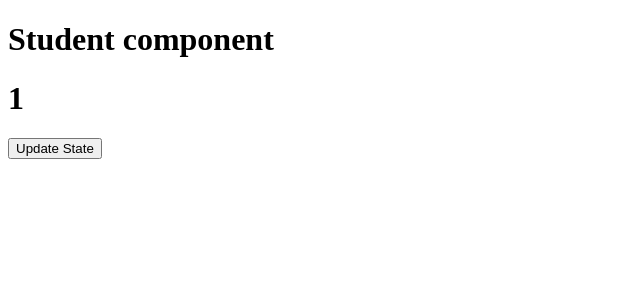
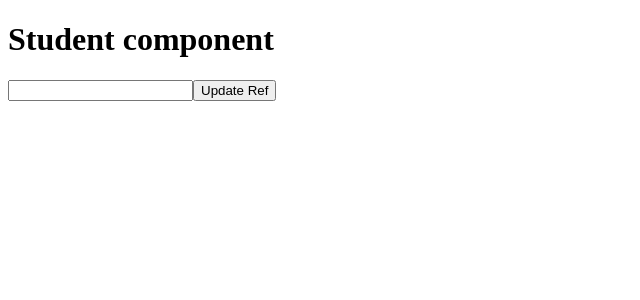
Before and after one commit to maggipawar/Reactjs_tutorial, a React (Create React App) app: page / in a window 1280 px wide. Shown: the top 300 px of the page, without its empty margins (0-640 px from the left). Built offline with nearby package versions, Linux system fonts and the light colour scheme.

Commit message:
useRef and forwarRef example with functional component

```diff
--- a/src/App.js
+++ b/src/App.js
@@ -1,21 +1,16 @@
-import React, { Component } from "react";
-import { Student } from "./Student";
+import React, { useRef } from "react";
+import Student from "./Student";
 
-export class App extends Component {
-  constructor() {
-    super();
-    this.state = {
-      count: 1,
-    };
-  }
-  render() {
-    return (
-      <>
-        <Student count={this.state.count} />
-        <button onClick={() => this.setState({ count: 1 })}>
-          Update State
-        </button>
-      </>
-    );
-  }
-}
+export const App = () => {
+  let inputRef = useRef(null);
+  const inputVal = () => {
+    inputRef.current.value = "100";
+    inputRef.current.style.color = "red";
+  };
+  return (
+    <>
+      <Student ref={inputRef} />
+      <button onClick={inputVal}>Update Ref</button>
+    </>
+  );
+};
--- a/src/Student.js
+++ b/src/Student.js
@@ -1,15 +1,12 @@
-import React, { PureComponent } from "react";
+import React, { forwardRef } from "react";
 
-export class Student extends PureComponent {
-  render() {
-    console.log("Student component re-rendering");
-    return (
-      <>
-        <h1>Student component</h1>
-        <h1> {this.props.count}</h1>
-      </>
-    );
-  }
-}
+const Student = (props, ref) => {
+  return (
+    <>
+      <h1>Student component</h1>
+      <input type="text" ref={ref} />
+    </>
+  );
+};
 
-// export default Student;
+export default forwardRef(Student);
```
